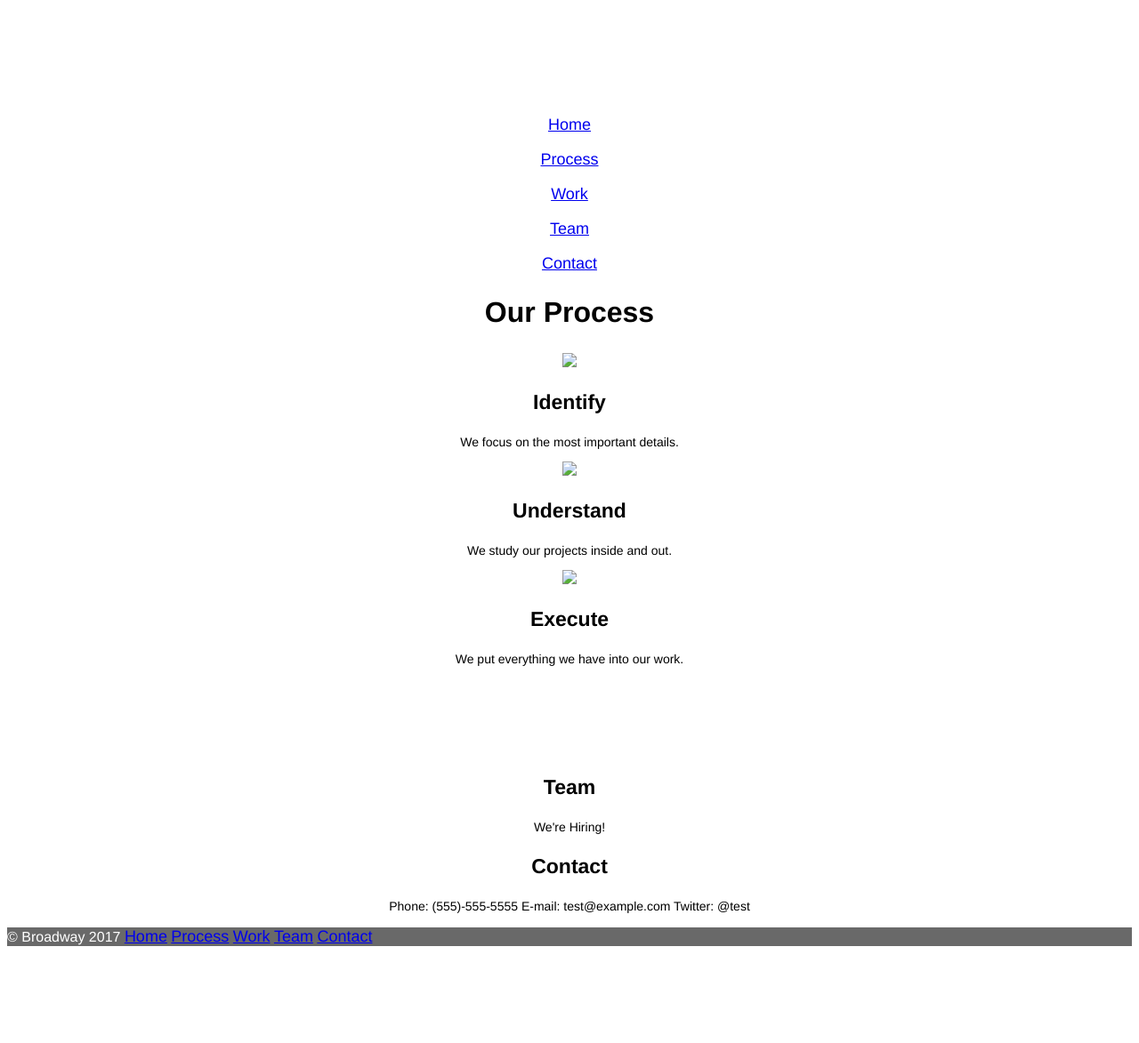
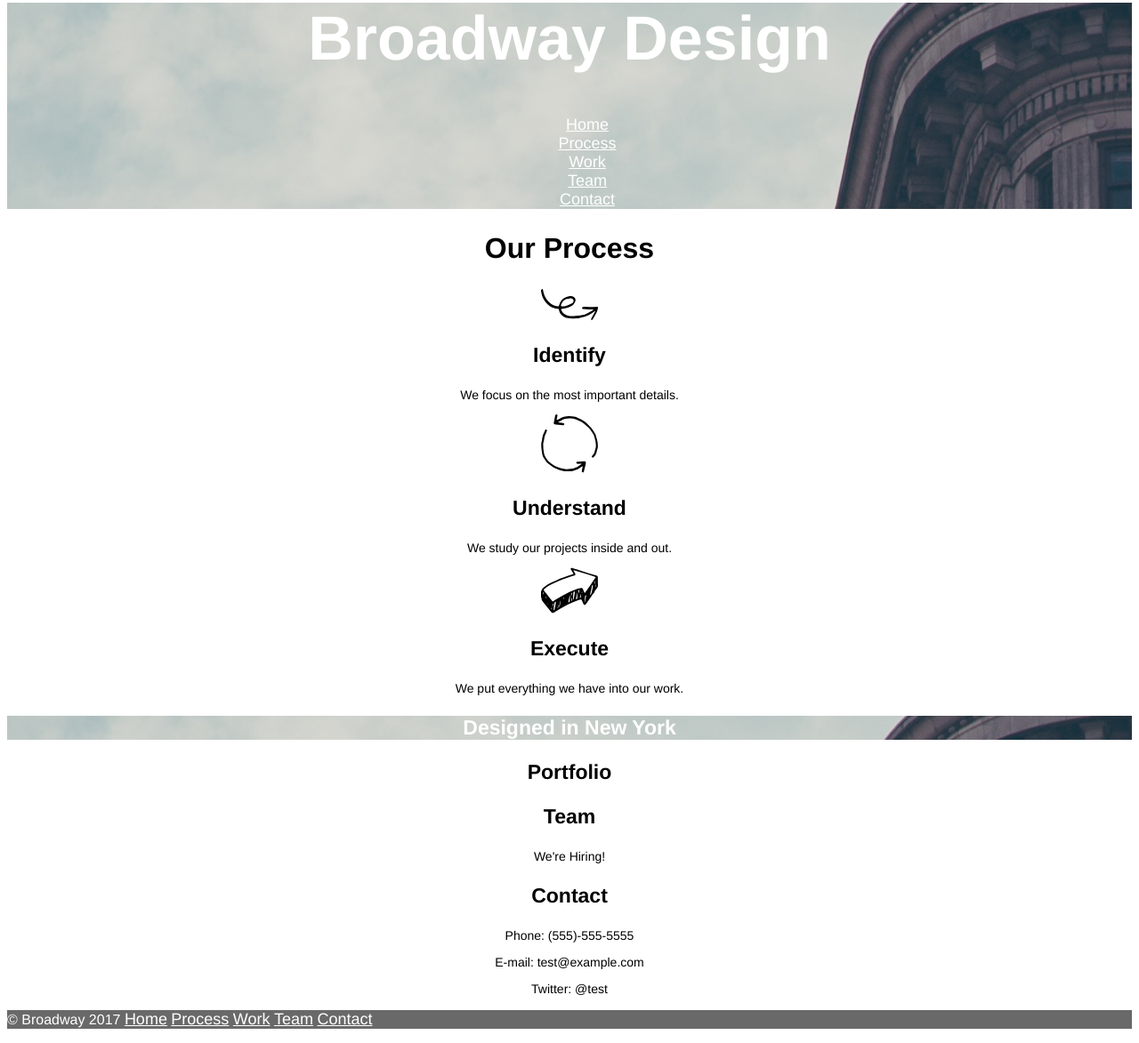
Before and after one commit to zchachia/Broadway, a plain HTML site: page index.html in a window 1280 px wide. Shown: the part 44-1217 px from the top of the page at 89% size. Before the commit the page ends 1124 px from the top, so only its background shows below. Drawn offline with Linux system fonts and the light colour scheme.

Commit message:
final draft

```diff
--- a/index.html
+++ b/index.html
@@ -8,27 +8,29 @@
   <div id="home">
   <h1>Broadway Design</h1>
   <nav class="contents">
-    <p><a href="#home">Home</a></p>
-    <p><a href="#process">Process</a></p>
-    <p><a href="#work">Work</a></p>
-    <p><a href="#team">Team</a></p>
-    <p><a href="#contact">Contact</a></p>
+    <ul>
+    <li><a href="#home">Home</a></li>
+    <li><a href="#process">Process</a></li>
+    <li><a href="#work">Work</a></li>
+    <li><a href="#team">Team</a></li>
+    <li><a href="#contact">Contact</a></li>
+  </ul>
   </nav>
   </div>
   <div id="process">
     <h2>Our Process</h2>
-    <p><img src="./resources/images/identify.svg"></p>
+    <p><img src="images/identify.svg"></p>
     <h3>Identify</h3>
     <p>We focus on the most important details.</p>
-    <p><img src="./resources/images/understand.svg"></p>
+    <p><img src="images/understand.svg"></p>
     <h3>Understand</h3>
     <p>We study our projects inside and out.</p>
-    <p><img src="./resources/images/execute.svg"></p>
+    <p><img src="images/execute.svg"></p>
     <h3>Execute</h3>
     <p>We put everything we have into our work.</p>
   </div>
   <div id="work">
-    <h3 class="work">Designed in New York</h3>
+    <h3 class="new_york">Designed in New York</h3>
     <h3>Portfolio</h3>
   </div>
   <div id='team'>
@@ -37,9 +39,9 @@
   </div>
   <div id="contact">
     <h3>Contact</h3>
-    <p>Phone: (555)-555-5555
-      E-mail: test@example.com
-      Twitter: @test</p>
+    <p>Phone: (555)-555-5555</p>
+    <p>E-mail: test@example.com</p>
+    <p>Twitter: @test</p>
   </div>
   <!--Footer :) -->
   <div id="footer">
--- a/resources/css/style.css
+++ b/resources/css/style.css
@@ -3,15 +3,19 @@ body {
   font-family: "Helvetica",sans-serif;
 }
 #home {
-  background-image: url(./resources/images/the-flatiron-building.png);
+  background-image: url(../../images/the-flatiron-building.png);
   color: white;
 }
 h1 {
   font-size: 70px;
   font-weight: bold;
 }
-.contents p {
+.contents a {
   font-size: 18px;
+  color: white;
+}
+ul {
+  list-style-type: none;
 }
 h2 {
   font-size: 32px;
@@ -24,8 +28,8 @@ h3 {
 #process p, #work p, #team p, #contact p {
   font-size: 14px;
 }
-#work h3 {
-  background-image: url(./resources/images/the-flatiron-building.png);
+.new_york {
+  background-image: url(../../images/the-flatiron-building.png);
   font-size: 23px;
   font-weight: bold;
   color: white;
@@ -40,4 +44,5 @@ h3 {
 }
 .btn-nav {
   font-size: 18px;
+  color: white;
 }
```
